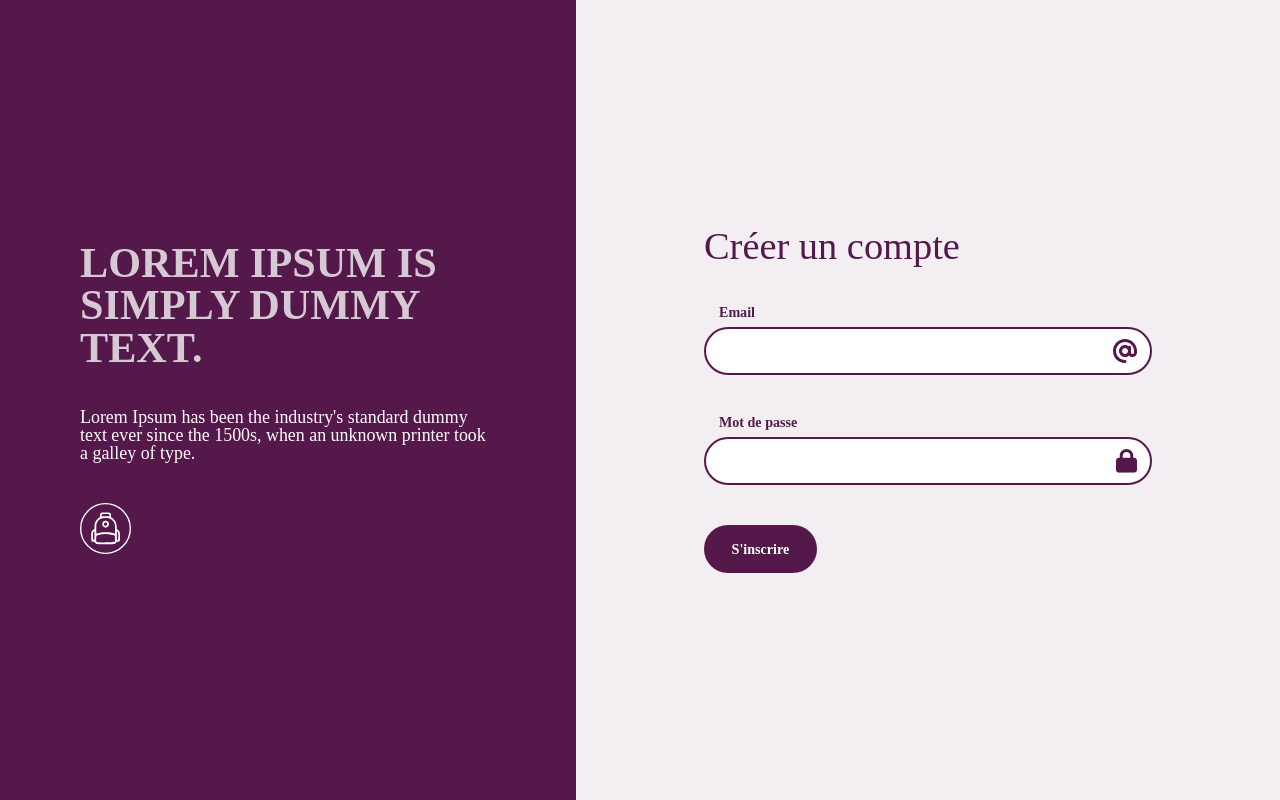
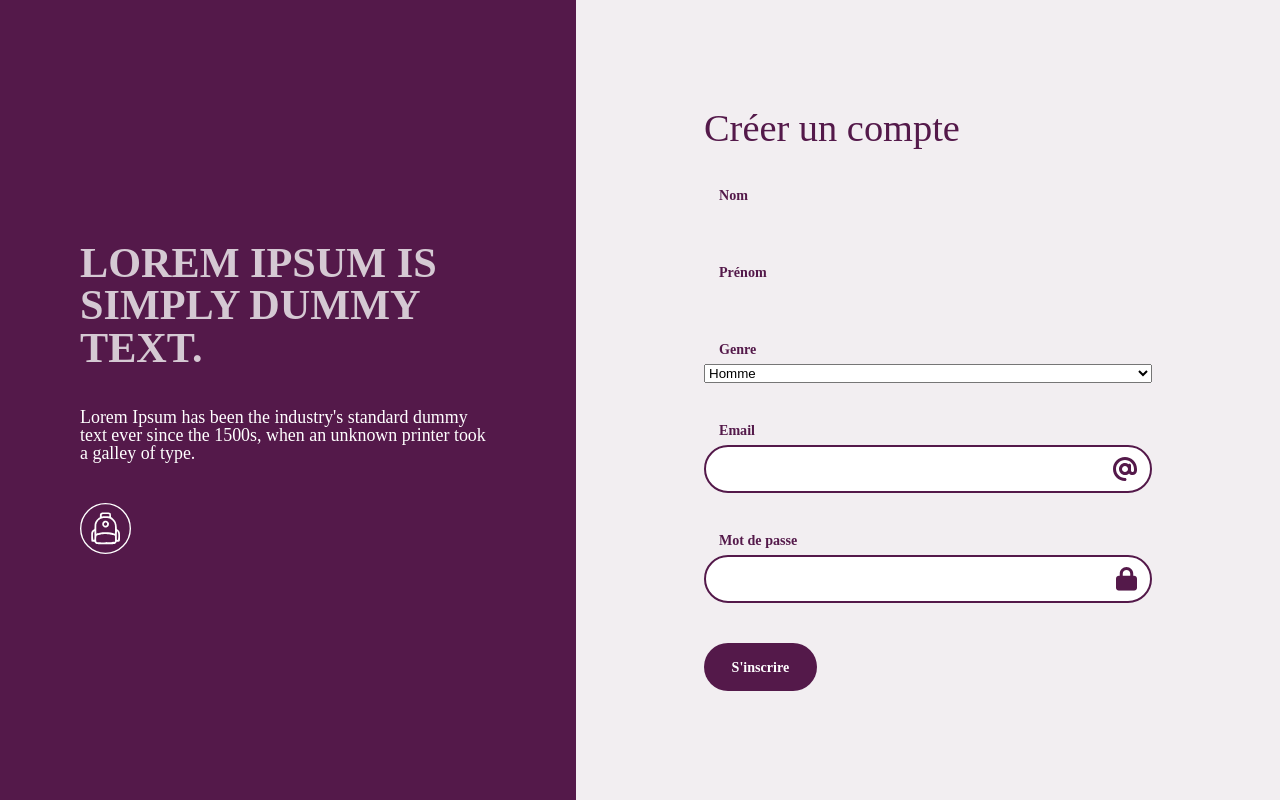
Before and after one commit to mathoos/cloudinary-client, a React (Create React App) app: page /sign-up in a window 1280 px wide. Built offline with nearby package versions, Linux system fonts and the light colour scheme; a web font is replaced by a local one.

Commit message:
add genre, prénom & nom

```diff
--- a/src/pages/Signup.js
+++ b/src/pages/Signup.js
@@ -11,6 +11,9 @@ function Signup() {
 
     const [email, setEmail] = useState("");
     const [password, setPassword] = useState("");
+    const [nom, setNom] = useState("");            // Nouveau state pour le nom
+    const [prenom, setPrenom] = useState("");       // Nouveau state pour le prénom
+    const [genre, setGenre] = useState("homme");    // Nouveau state pour le genre
 
     const [emailError, setEmailError] = useState(false);  // Erreur email
     const [passwordError, setPasswordError] = useState(false);  // Erreur mot de passe
@@ -47,7 +50,8 @@ function Signup() {
         }
 
         try {
-            const response = await signupUser(email, password);
+            // Envoie les champs supplémentaires au backend
+            const response = await signupUser(email, password, nom, prenom, genre);
             if (response.message === 'Utilisateur créé !') {
                 setMessage("Inscription réussie. Redirection vers la page de connexion...");
 
@@ -82,6 +86,26 @@ function Signup() {
                 <form className="home_login-form" onSubmit={handleSubmit}>
                     <h2>Créer un compte</h2>
                     <div className="home_login-form--fieldset">
+                         {/* Nouveau champ pour le nom */}
+                         <fieldset>
+                            <label htmlFor="nom">Nom</label>
+                            <input type="text" id="nom" name="nom" required onChange={(e) => setNom(e.target.value)} />
+                        </fieldset>
+
+                        {/* Nouveau champ pour le prénom */}
+                        <fieldset>
+                            <label htmlFor="prenom">Prénom</label>
+                            <input type="text" id="prenom" name="prenom" required onChange={(e) => setPrenom(e.target.value)} />
+                        </fieldset>
+
+                        {/* Nouveau champ pour le genre */}
+                        <fieldset>
+                            <label htmlFor="genre">Genre</label>
+                            <select id="genre" name="genre" onChange={(e) => setGenre(e.target.value)}>
+                                <option value="homme">Homme</option>
+                                <option value="femme">Femme</option>
+                            </select>
+                        </fieldset>
                         <fieldset>
                             <label htmlFor="email">Email</label>
                             <div className="input-container">
--- a/src/utilities/Server.js
+++ b/src/utilities/Server.js
@@ -7,7 +7,7 @@ const API_BASE_AUTH = "http://localhost:3000/api/auth";
 const API_BASE_STUFF = "http://localhost:3000/api/stuff";
 
 
-export const signupUser = async (email, password) => {
+export const signupUser = async (email, password, nom, prenom, genre) => {
     try {
         const response = await fetch(`${API_BASE_AUTH}/signup`, {
             method: "POST",
@@ -17,12 +17,16 @@ export const signupUser = async (email, password) => {
             body: JSON.stringify({
                 email: email,
                 password: password,
+                nom: nom,
+                prenom: prenom,
+                genre: genre
             }),
         });
 
         const responseData = await response.json();
 
         if (!response.ok) {
+            console.error("Erreur backend:", responseData);  // Affichez l'erreur exacte du backend
             throw new Error(responseData.message || "L'inscription a échoué");
         }
 
```
